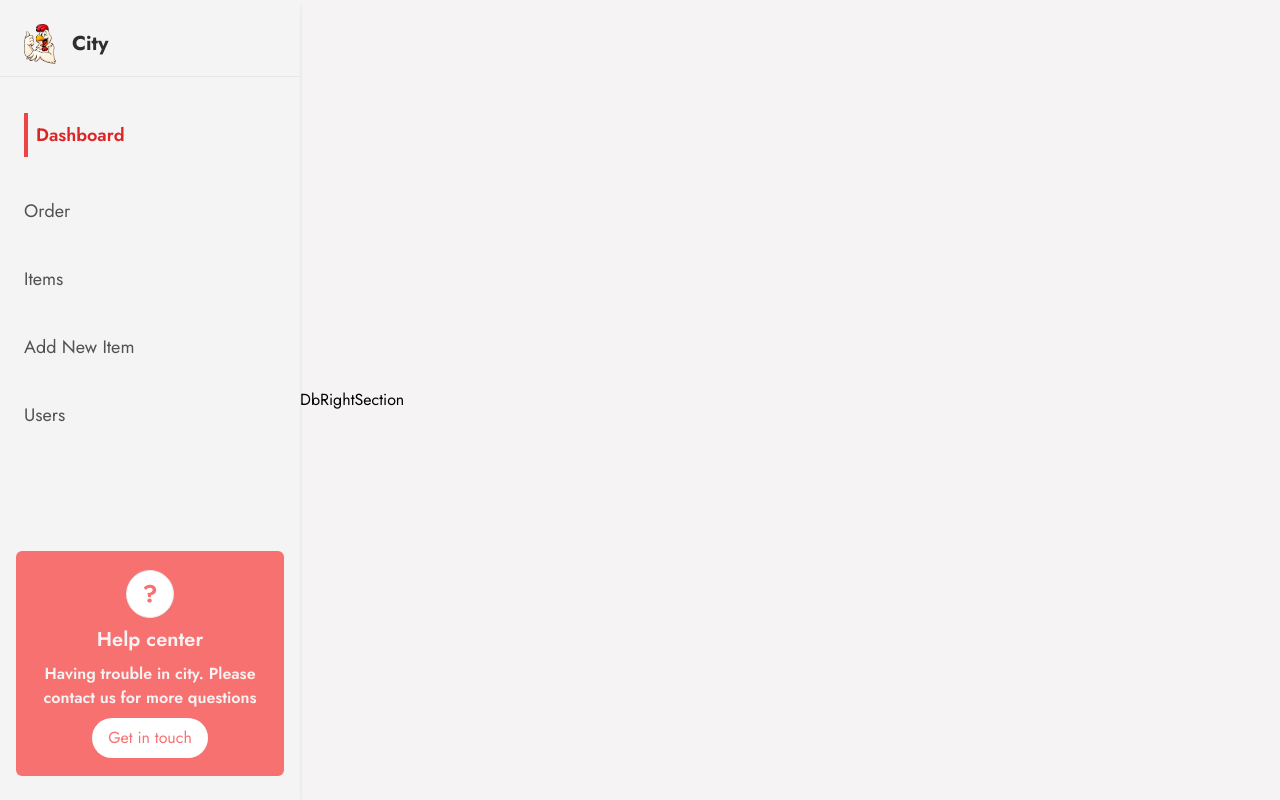
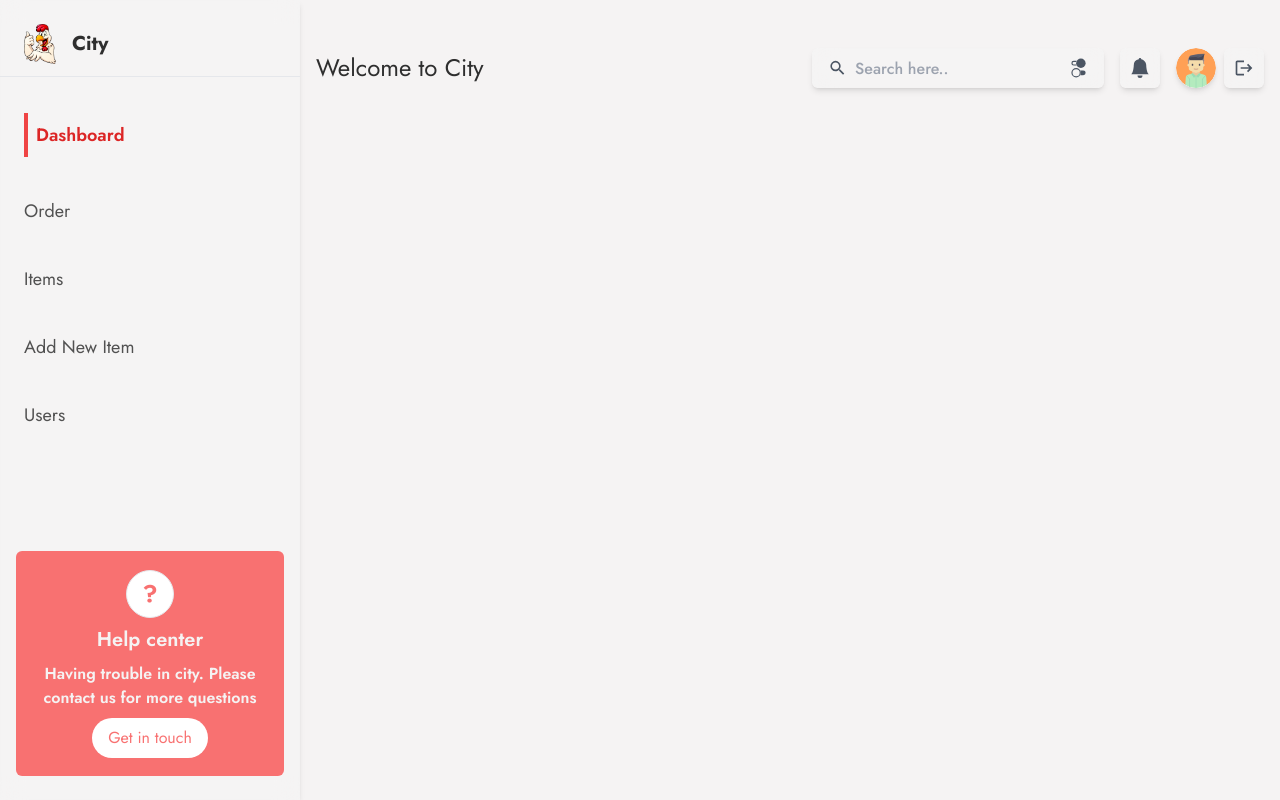
Before and after one commit to Thanhdat013/Food_delivery, a React (Vite) app: page /dashboard in a window 1280 px wide. Built offline with nearby package versions, Linux system fonts and the light colour scheme; no server answers; the database is empty.

Commit message:
make db header

```diff
--- a/src/container/Header.jsx
+++ b/src/container/Header.jsx
@@ -103,9 +103,10 @@ const Header = () => {
             ) : (
               <motion.img
                 whileTap={{ scale: 0.6 }}
-                src={user ? user.picture : Avatar}
+                src={user.picture ? user.picture : Avatar}
                 className='w-10 min-w-[40px] h-10 min-h-[40px] drop-shadow-xl cursor-pointer rounded-full'
                 alt='userprofile'
+                referrerPolicy='no-referrer'
                 onClick={() => setIsMenu(!isMenu)}
               />
             )}
@@ -174,7 +175,7 @@ const Header = () => {
         <div className='relative'>
           <motion.img
             whileTap={{ scale: 0.6 }}
-            src={user ? user.photoURL : Avatar}
+            src={user.picture ? user.picture : Avatar}
             className='w-10 min-w-[40px] h-10 min-h-[40px] drop-shadow-xl cursor-pointer rounded-full'
             alt='userprofile'
             onClick={() => navigate('/login', { replace: true })}
--- /dev/null
+++ b/src/container/admin/DbHeader.jsx
@@ -0,0 +1,64 @@
+import { useDispatch, useSelector } from 'react-redux'
+import { MdSearch, MdLogout } from 'react-icons/md'
+import { BsToggles2, BsBellFill } from 'react-icons/bs'
+import { motion } from 'framer-motion'
+import { buttonClick } from '@/animations'
+import { doLogOutAction } from '@/redux/reducers/userReducer'
+import { doClearCartAction } from '@/redux/reducers/cartReducer'
+import Avatar from '@/assets/img/avatar.png'
+const DbHeader = () => {
+  const user = useSelector((state) => state.users.user)
+  const dispatch = useDispatch()
+  const logout = () => {
+    dispatch(doLogOutAction())
+    dispatch(doClearCartAction())
+  }
+  return (
+    <div className='w-full  flex items-center justify-between gap-3 px-4'>
+      <p className=' text-2xl text-headingColor'>
+        Welcome to City
+        {user?.name && (
+          <span className='block text-base text-gray-600'>{`Hello ${user.name}...!`}</span>
+        )}
+      </p>
+      <div className='flex items-center justify-center gap-4'>
+        <div className='flex items-center justify-center gap-2 px-4 py-2 bg-lightOverLay backdrop-blur-md rounded-md shadow-md'>
+          <MdSearch className='text-2xl text-gray-600 cursor-pointer' />
+          <input
+            className='w-full h-full bg-transparent text-headingColor text-md font-medium border-none outline-none rounded-md'
+            type='text'
+            placeholder='Search here..'
+          />
+          <BsToggles2 className='text-2xl text-gray-600 cursor-pointer' />
+        </div>
+
+        <motion.div
+          className='w-10 h-10 cursor-pointer bg-lightOverLay backdrop-blur-md rounded-md shadow-md flex items-center justify-center'
+          {...buttonClick}
+        >
+          <BsBellFill className='text-xl text-gray-600' />
+        </motion.div>
+        <div className=' flex items-center justify-center gap-2'>
+          <div className='w-10 h-10 rounded-full shadow-md cursor-pointer overflow-hidden'>
+            <motion.img
+              whileTap={{ scale: 0.6 }}
+              src={user.picture ? user.picture : Avatar}
+              className='w-full h-full cursor-pointer rounded-full'
+              alt='userprofile'
+              referrerPolicy='no-referrer'
+            />
+          </div>
+          <motion.div
+            className='w-10 h-10 cursor-pointer bg-lightOverLay backdrop-blur-md rounded-md shadow-md flex items-center justify-center'
+            {...buttonClick}
+            onClick={logout}
+          >
+            <MdLogout className='text-xl text-gray-600' />
+          </motion.div>
+        </div>
+      </div>
+    </div>
+  )
+}
+
+export default DbHeader
--- a/src/container/admin/DbRightSection.jsx
+++ b/src/container/admin/DbRightSection.jsx
@@ -1,5 +1,11 @@
+import DbHeader from './DbHeader'
+
 const DbRightSection = () => {
-  return <div>DbRightSection</div>
+  return (
+    <div className='flex flex-col py-12 flex-1  h-full'>
+      <DbHeader />
+    </div>
+  )
 }
 
 export default DbRightSection
--- a/src/container/admin/index.js
+++ b/src/container/admin/index.js
@@ -1,3 +1,4 @@
 export { default as Dashboard } from './Dashboard'
 export { default as DbLeftSection } from './DbLeftSection'
 export { default as DbRightSection } from './DbRightSection'
+export { default as DbHeader } from './DbHeader'
```
